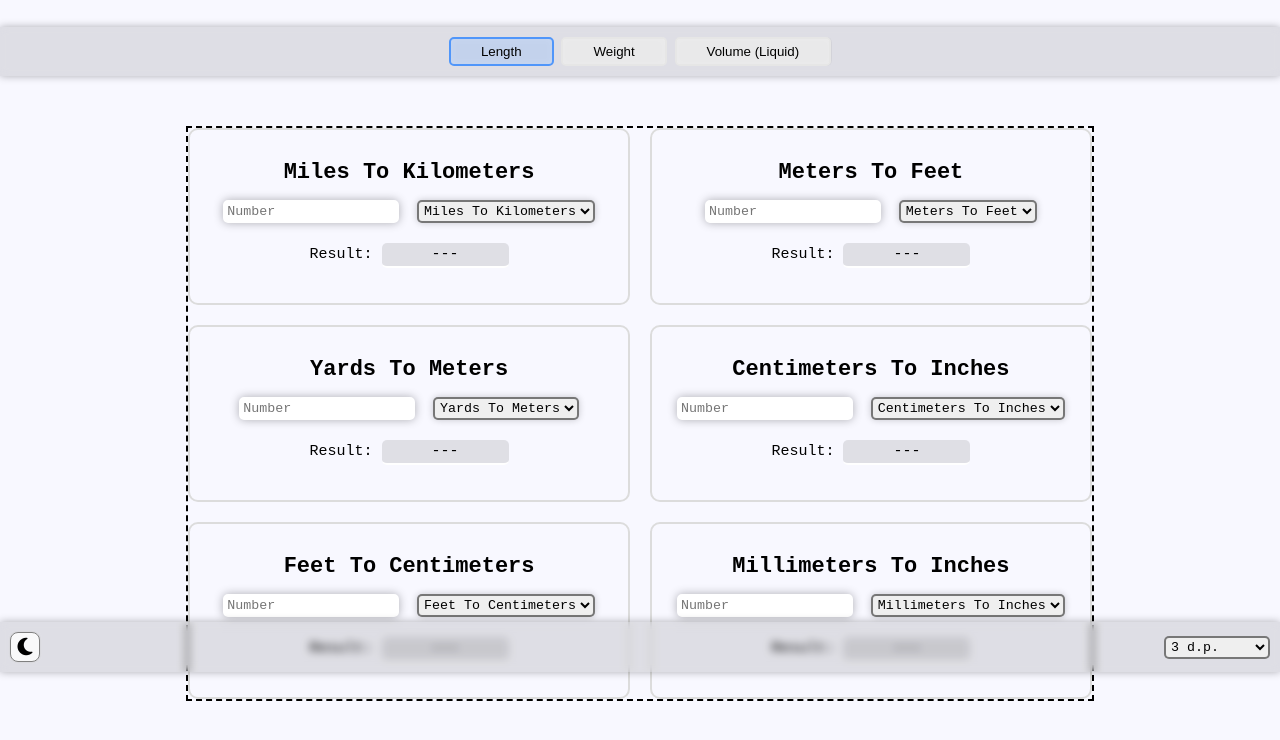
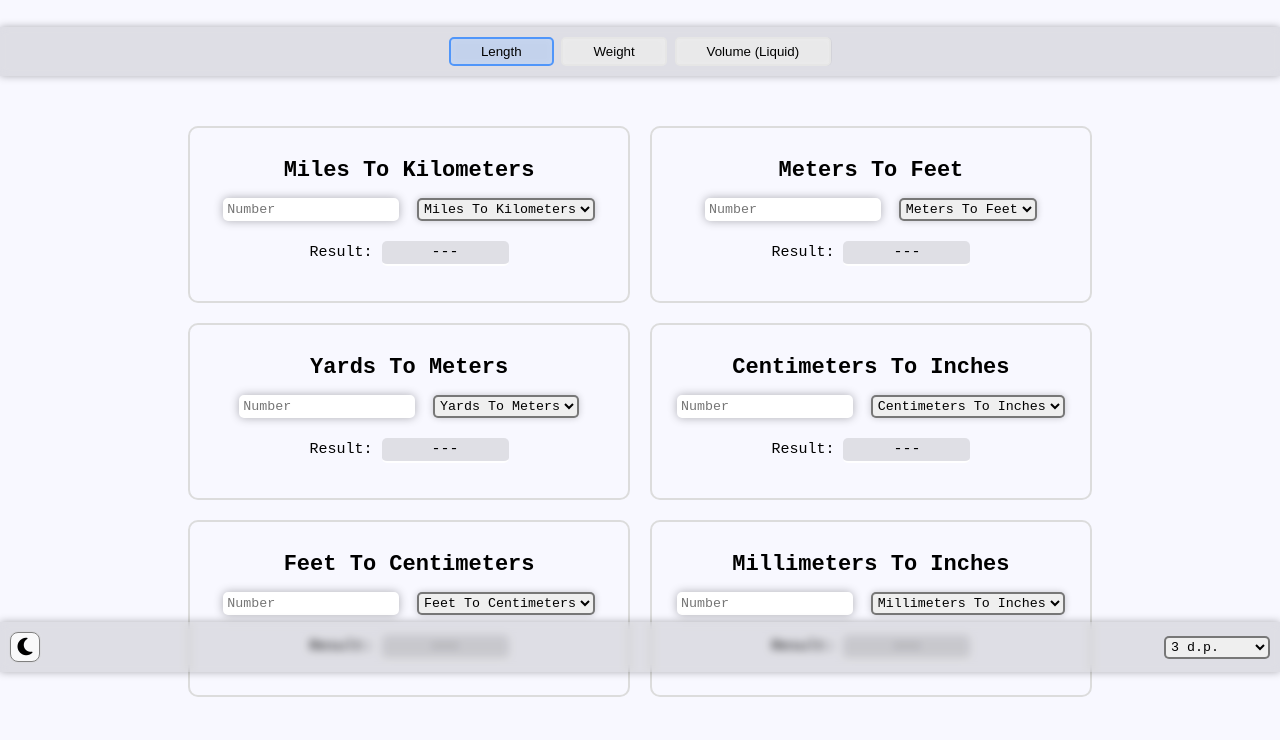
Before and after one commit to jos3ph1205/unit-calculator, a plain HTML site: page index.html in a window 1280 px wide. Shown: the part 128-868 px from the top of the page. Drawn offline with Linux system fonts and the light colour scheme.

Commit message:
Update main.css

```diff
--- a/main.css
+++ b/main.css
@@ -81,7 +81,6 @@ main {
 
 /* --- Calculators --- */
 .calculators {
-    border: dashed 2px;
     display: grid;
     gap: 20px;
     grid-template-columns: repeat(2, 1fr);
```
